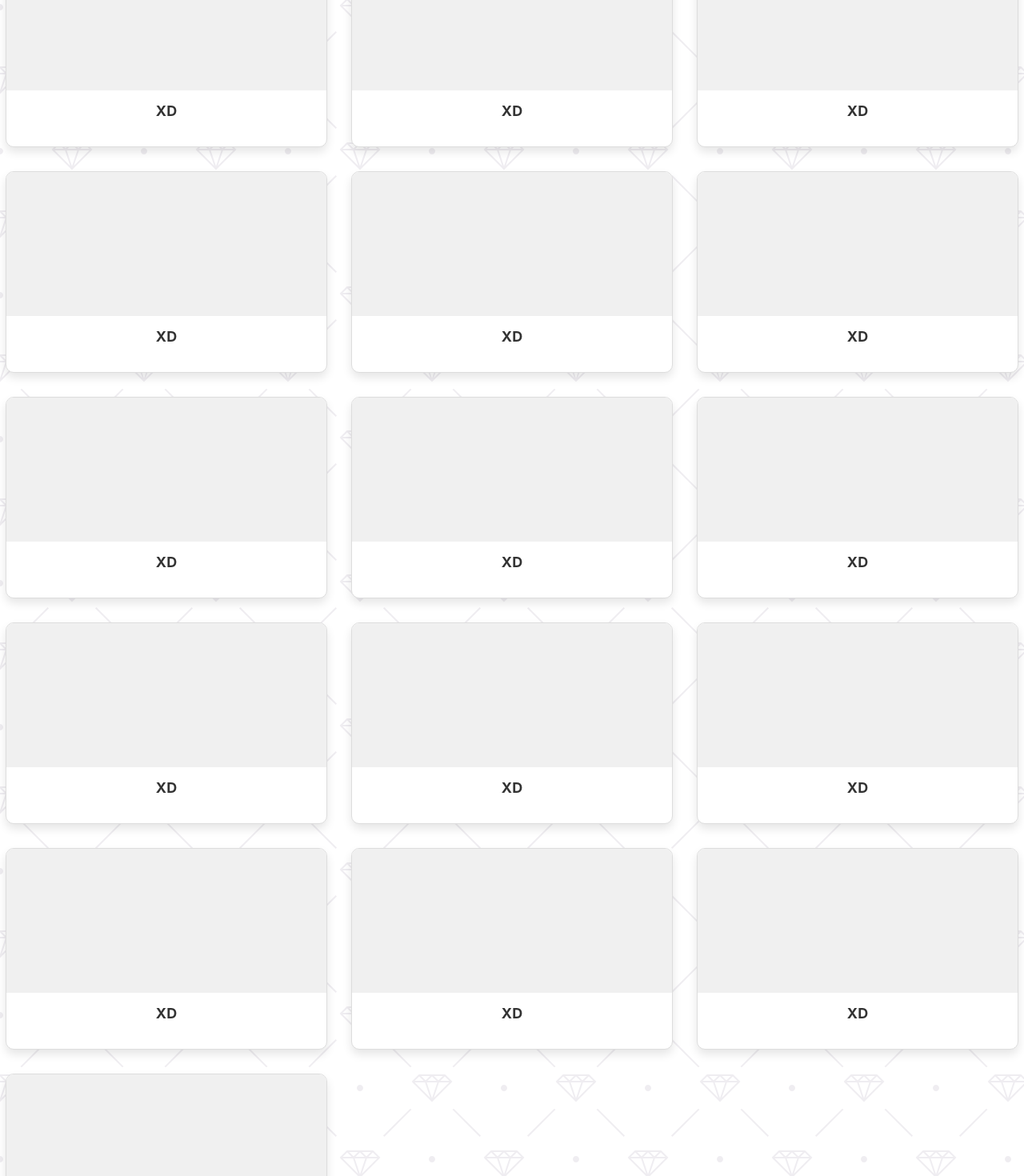
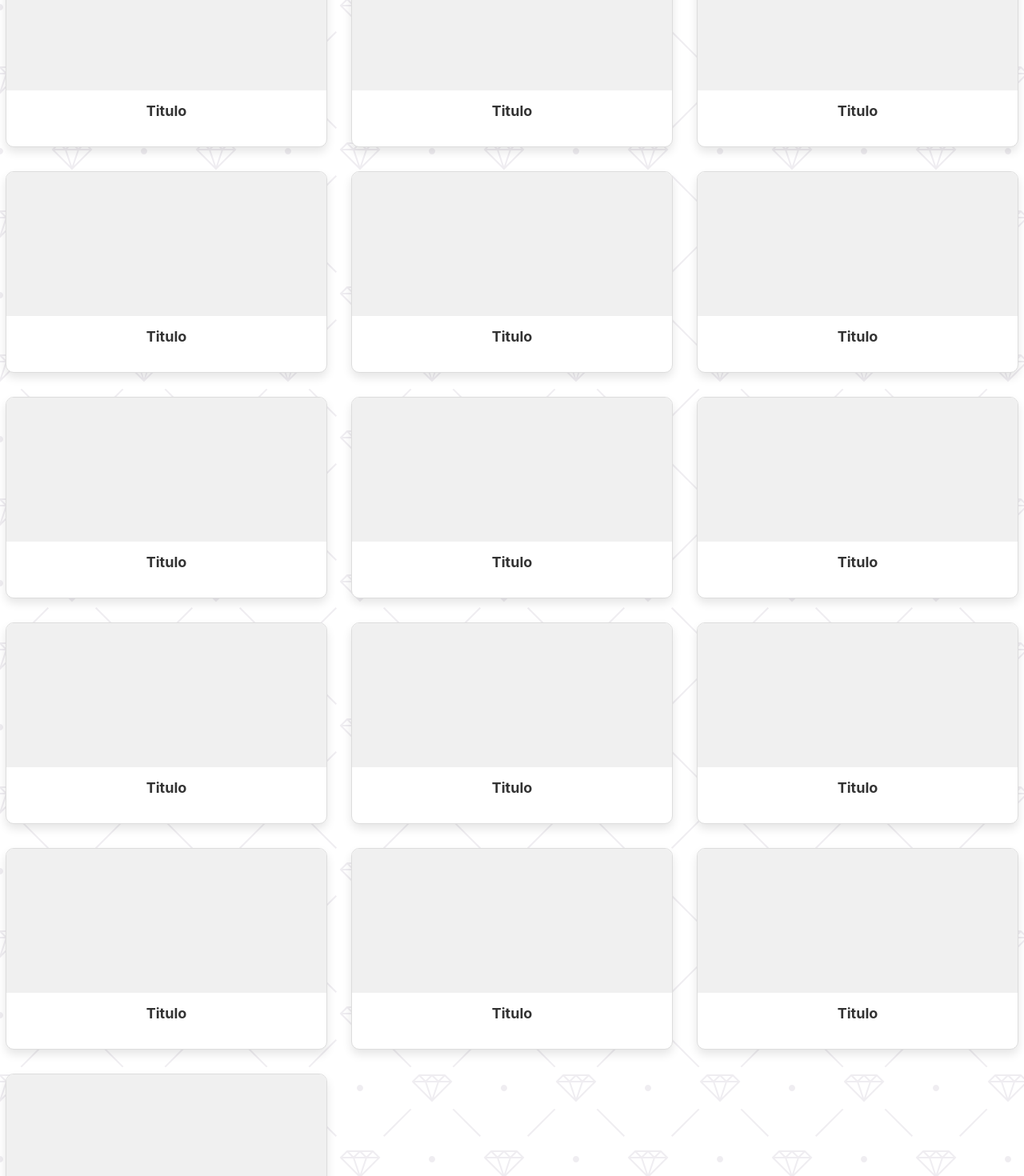
Before and after one commit to kevvj/with-love, a Next.js app: page /gallery in a window 1280 px wide. Shown: the part 260-1730 px from the top of the page at 80% size. Built offline with nearby package versions, Linux system fonts and the light colour scheme.

Commit message:
Update Gallery.js

```diff
--- a/src/app/components/Gallery.js
+++ b/src/app/components/Gallery.js
@@ -14,67 +14,67 @@ const Gallery = () => {
       <div className="gallery-decorations">
         <div className="gallery-item">
           <div className="gallery-image"></div>
-          <p className="gallery-text">XD</p>
+          <p className="gallery-text">Titulo</p>
         </div>
         <div className="gallery-item">
           <div className="gallery-image"></div>
-          <p className="gallery-text">XD</p>
+          <p className="gallery-text">Titulo</p>
         </div>
         <div className="gallery-item">
           <div className="gallery-image"></div>
-          <p className="gallery-text">XD</p>
+          <p className="gallery-text">Titulo</p>
         </div>
         <div className="gallery-item">
           <div className="gallery-image"></div>
-          <p className="gallery-text">XD</p>
+          <p className="gallery-text">Titulo</p>
         </div>
         <div className="gallery-item">
           <div className="gallery-image"></div>
-          <p className="gallery-text">XD</p>
+          <p className="gallery-text">Titulo</p>
         </div>
         <div className="gallery-item">
           <div className="gallery-image"></div>
-          <p className="gallery-text">XD</p>
+          <p className="gallery-text">Titulo</p>
         </div>
         <div className="gallery-item">
           <div className="gallery-image"></div>
-          <p className="gallery-text">XD</p>
+          <p className="gallery-text">Titulo</p>
         </div>
         <div className="gallery-item">
           <div className="gallery-image"></div>
-          <p className="gallery-text">XD</p>
+          <p className="gallery-text">Titulo</p>
         </div>
         <div className="gallery-item">
           <div className="gallery-image"></div>
-          <p className="gallery-text">XD</p>
+          <p className="gallery-text">Titulo</p>
         </div>
         <div className="gallery-item">
           <div className="gallery-image"></div>
-          <p className="gallery-text">XD</p>
+          <p className="gallery-text">Titulo</p>
         </div>
         <div className="gallery-item">
           <div className="gallery-image"></div>
-          <p className="gallery-text">XD</p>
+          <p className="gallery-text">Titulo</p>
         </div>
         <div className="gallery-item">
           <div className="gallery-image"></div>
-          <p className="gallery-text">XD</p>
+          <p className="gallery-text">Titulo</p>
         </div>
         <div className="gallery-item">
           <div className="gallery-image"></div>
-          <p className="gallery-text">XD</p>
+          <p className="gallery-text">Titulo</p>
         </div>
         <div className="gallery-item">
           <div className="gallery-image"></div>
-          <p className="gallery-text">XD</p>
+          <p className="gallery-text">Titulo</p>
         </div>
         <div className="gallery-item">
           <div className="gallery-image"></div>
-          <p className="gallery-text">XD</p>
+          <p className="gallery-text">Titulo</p>
         </div>
         <div className="gallery-item">
           <div className="gallery-image"></div>
-          <p className="gallery-text">XD</p>
+          <p className="gallery-text">Titulo</p>
         </div>
 
       </div>
```
